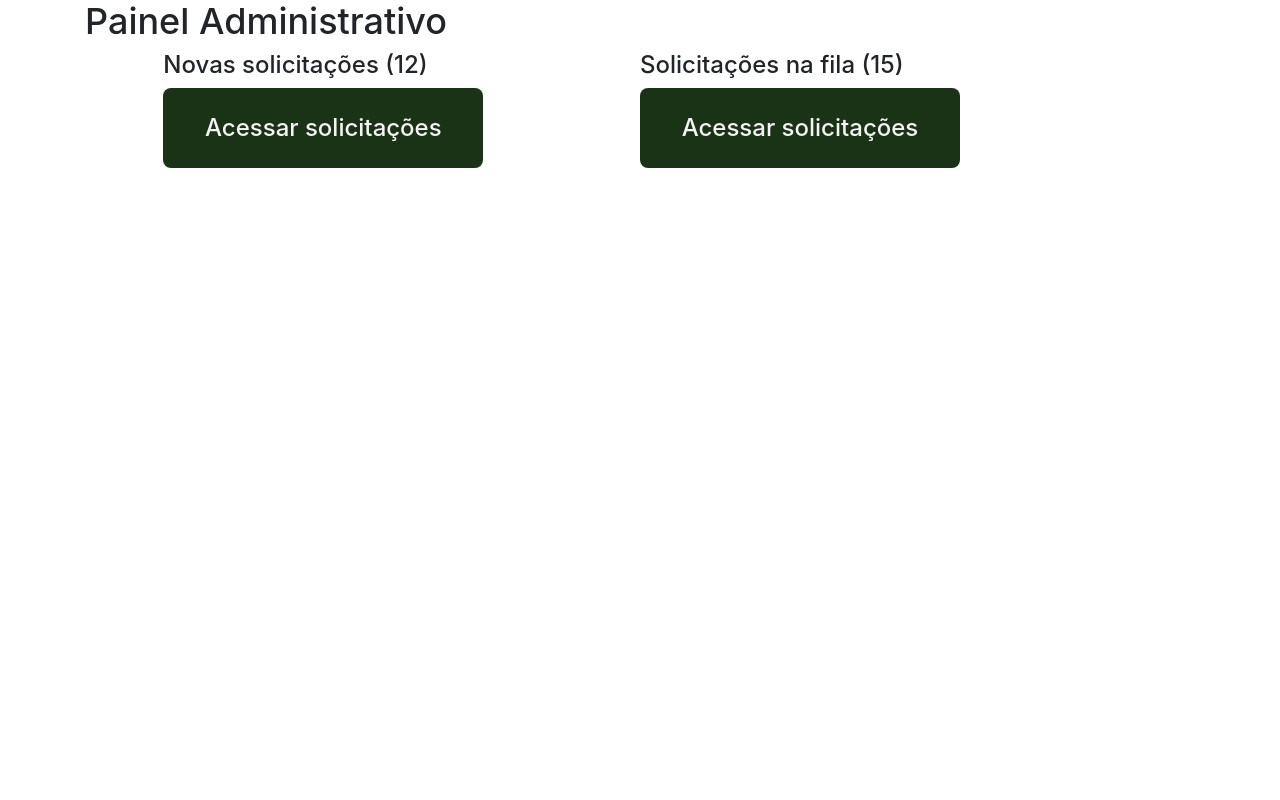
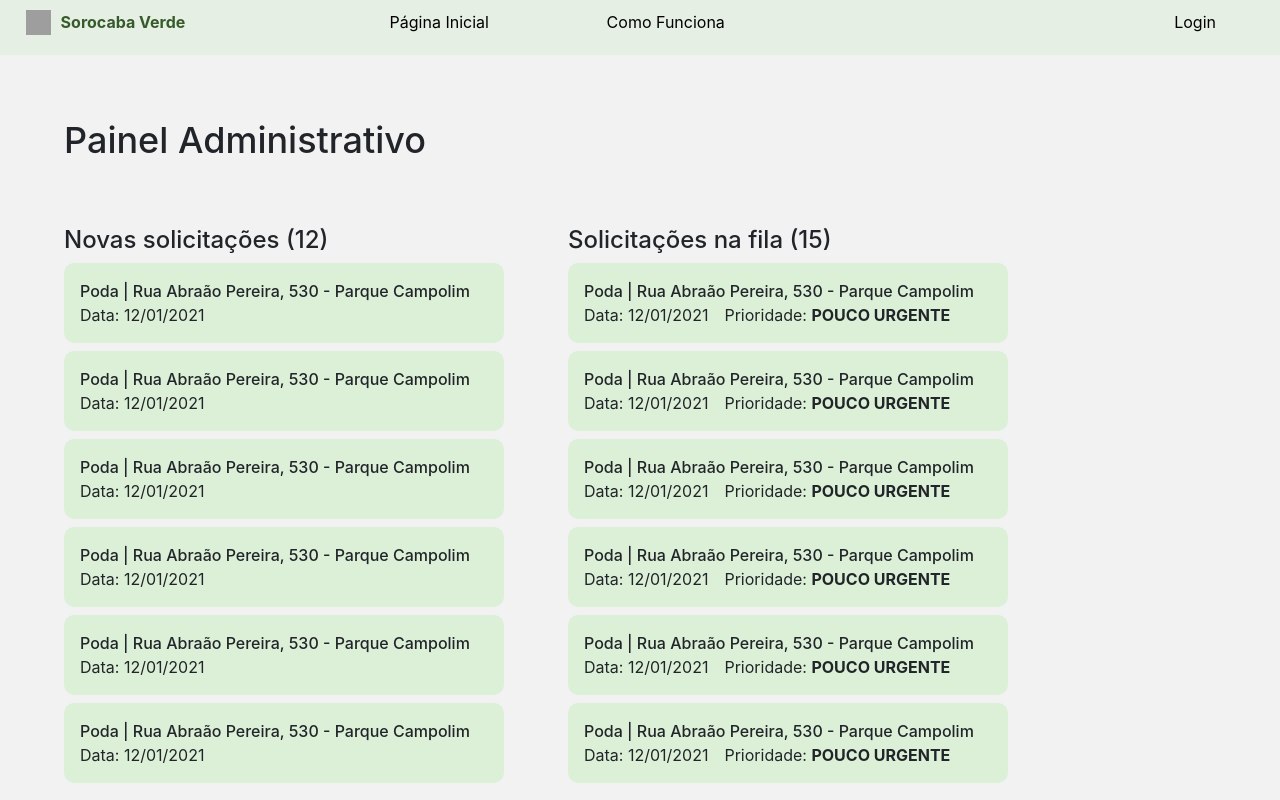
Before and after one commit to guipfi/sorocaba-verde, a React (Create React App) app in the folder frontend/: page /sistema/home in a window 1280 px wide. Shown: the top 800 px of the page. Built offline with nearby package versions, Linux system fonts and the light colour scheme; grey boxes are pictures that could not be loaded.

Commit message:
Home do sistema

```diff
--- a/frontend/src/App.js
+++ b/frontend/src/App.js
@@ -9,14 +9,12 @@ class App extends Component {
   render() {
     return (
       <Router>
-        <div>
         {/* <Route exact path='/' component={ShowBookList} />
         <Route path='/create-book' component={CreateBook} />
         <Route path='/edit-book/:id' component={UpdateBookInfo} />
         <Route path='/show-book/:id' component={ShowBookDetails} /> */}
         <Route path='/login' component= {UserLogin} />
         <Route path='/sistema/home' component= {HomeSistema} />
-        </div>
       </Router>
     );
   }
--- /dev/null
+++ b/frontend/src/components/ListItem.js
@@ -0,0 +1,20 @@
+import React, {Component} from 'react';
+
+import '../styles/global.css'
+import './styles/ListItem.css'
+
+function ListItem({hasPriority}) {
+    return(
+        <div className="list-item">
+            <div className="list-item-content">
+                <span className="subtitle">Poda | Rua Abraão Pereira, 530 - Parque Campolim</span><br/>
+                <div className="infos">
+                    <span>Data: 12/01/2021</span>
+                    {hasPriority && <span className="priority">Prioridade: <b>POUCO URGENTE</b></span>}
+                </div>
+            </div>
+        </div>
+    );
+}
+
+export default ListItem;
--- /dev/null
+++ b/frontend/src/components/styles/ListItem.css
@@ -0,0 +1,25 @@
+.list-item {
+    display: flex;
+    align-items: center;
+    width: 27.5rem;
+    height: 5rem;
+    background-color: var(--green-light);
+    border-radius: 10px;
+    transition: filter 0.2s;
+}
+
+.list-item:hover {
+    filter: brightness(85%);
+}
+
+.list-item-content {
+    margin-left: 1rem;
+}
+
+.list-item-content .infos {
+    display: flex;
+}
+
+.list-item-content .infos .priority {
+    margin-left: 1rem;
+}
--- a/frontend/src/pages/management/Home.js
+++ b/frontend/src/pages/management/Home.js
@@ -1,29 +1,50 @@
 import React, {Component} from 'react';
+import ListItem from '../../components/ListItem';
+import UserNav from '../../components/UserNav';
+
+import map from './assets/map-example.png';
 
 import '../../styles/global.css'
 import './styles/Home.css'
 
-class HomeSistema extends Component{
-    render(){
-        return(
-            <div className="container">
+function HomeSistema() {
+	return (
+		<div className="home-sistema">
+			<UserNav></UserNav>
+			<div className="home-content">
 				<h1>Painel Administrativo</h1>
 				<div className="page-sections">
 					<section className="new-solicitations">
 						<h3>Novas solicitações (12)</h3>
-                        <div className="solicitations-list"></div>
+						<div className="solicitations-list">
+							<ListItem hasPriority={false}></ListItem>
+							<ListItem hasPriority={false}></ListItem>
+							<ListItem hasPriority={false}></ListItem>
+							<ListItem hasPriority={false}></ListItem>
+							<ListItem hasPriority={false}></ListItem>
+							<ListItem hasPriority={false}></ListItem>
+						</div>
 						<button>Acessar solicitações</button>
 					</section>
 					<section className="solicitations-queue">
 						<h3>Solicitações na fila (15)</h3>
-                        <div className="solicitations-list"></div>
+						<div className="solicitations-list">
+							<ListItem hasPriority={true}></ListItem>
+							<ListItem hasPriority={true}></ListItem>
+							<ListItem hasPriority={true}></ListItem>
+							<ListItem hasPriority={true}></ListItem>
+							<ListItem hasPriority={true}></ListItem>
+							<ListItem hasPriority={true}></ListItem>
+						</div>
 						<button>Acessar solicitações</button>
 					</section>
-                    <section className="map"></section>
+					<section className="map">
+						<img src={map}></img>
+					</section>
 				</div>
 			</div>
-        )
-    }
+		</div>
+	);
 }
 
 export default HomeSistema;
--- a/frontend/src/pages/management/styles/Home.css
+++ b/frontend/src/pages/management/styles/Home.css
@@ -1,4 +1,66 @@
+.home-sistema {
+    background-color: var(--gray-light);
+}
+
+.home-content {
+    margin: 0 4rem;
+}
+
+h1 {
+    margin: 4rem 0;
+}
+
 .page-sections {
     display: flex;
-    justify-content: space-around;
+    flex-wrap: wrap;
 }
+
+section {
+    display: flex;
+    flex-direction: column;
+    margin-bottom: 4rem;
+}
+
+section > * {
+    margin-bottom: 0.5rem;
+}
+
+.solicitations-list > * {
+    margin-bottom: 0.5rem;
+}
+
+button {
+    margin-top: 1rem;
+    align-self: center;
+}
+
+.new-solicitations {
+    margin-right: 4rem;
+}
+
+.solicitations-queue {
+    margin-right: 4rem;
+}
+
+.map img {
+    height: auto;
+    max-width: 100%;
+}
+
+@media screen and (max-width: 1200px) {
+    :root {
+      font-size: 12px;
+    }
+    .home-content {
+        margin: 0 2rem;
+    }
+}
+
+@media screen and (max-width: 640px) {
+    :root {
+      font-size: 12px;
+    }
+    .home-content {
+        margin: 0 3rem;
+    }
+}
--- a/frontend/src/styles/global.css
+++ b/frontend/src/styles/global.css
@@ -56,6 +56,10 @@ h5{
     font-weight: 500;
 }
 
+span {
+    font-size: 1rem;
+}
+
 body{
     margin:0;
     font-size: 16px;
@@ -72,3 +76,8 @@ button {
     color: var(--white);
     border: 0;
 }
+
+button:hover {
+    background-color:#10240c;
+    transition: background-color 0.2s;
+}
```
Also changed, not shown: frontend/src/pages/management/assets/map-example.png (added). Lines whose indentation alone changed are shown as unchanged.
